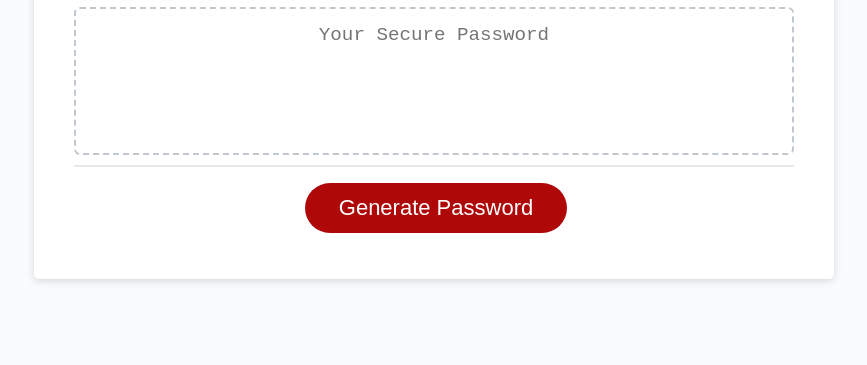
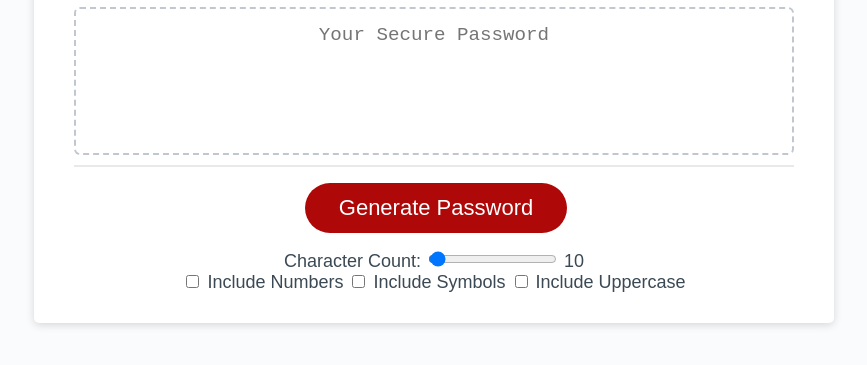
Before and after one commit to ThomasJHoltamIII/Password-Maker, a plain HTML site: page 02-Challenge/Develop/index.html in a window 1280 px wide. Both pictures are taken after a click on the button "Generate Password". Shown: the part 241-606 px from the top of the page, without its empty margins (206-1073 px from the left). Drawn offline with Linux system fonts and the light colour scheme.

Commit message:
Added a dropdown menu for the option select, still needs functionality

```diff
--- a/02-Challenge/Develop/index.html
+++ b/02-Challenge/Develop/index.html
@@ -26,9 +26,26 @@
         </div>
         <div class="card-footer">
           <button id="generate" class="btn">Generate Password</button>
+          <div id="options-menu" class="options-menu">
+            <div class="slider-container">
+              <label for="characterAmount">Character Count:</label>
+              <input type="range" min="8" max="128" value="10" id="characterAmountSlider">
+              <span id="characterAmountLabel">10</span>
+            </div>
+            <label>
+              <input type="checkbox" id="includeNumbers" /> Include Numbers
+            </label>
+            <label>
+              <input type="checkbox" id="includeSymbols" /> Include Symbols
+            </label>
+            <label>
+              <input type="checkbox" id="includeUppercase" /> Include Uppercase
+            </label>
+          </div>
         </div>
       </div>
     </div>
-    <script src="script.js"></script>
+
+    <script src="script.js" defer></script>
   </body>
 </html>
--- a/02-Challenge/Develop/script.js
+++ b/02-Challenge/Develop/script.js
@@ -1,5 +1,15 @@
 // Assignment Code
 var generateBtn = document.querySelector("#generate");
+// Drop Down Menu Code
+const generateButton = document.getElementById("generate");
+const optionsMenu = document.getElementById("options-menu");
+generateButton.addEventListener("click", () => {
+  optionsMenu.style.display = optionsMenu.style.display === "block" ? "none" : "block";
+});
+
+
+
+
 
 // Write password to the #password input
 function writePassword() {
--- a/02-Challenge/Develop/style.css
+++ b/02-Challenge/Develop/style.css
@@ -97,6 +97,11 @@ button[disabled] {
   float: right;
 }
 
+/* Drop Down Menu */
+.options-menu {
+  display: none;
+}
+
 #password {
   -webkit-appearance: none;
   -moz-appearance: none;
```
